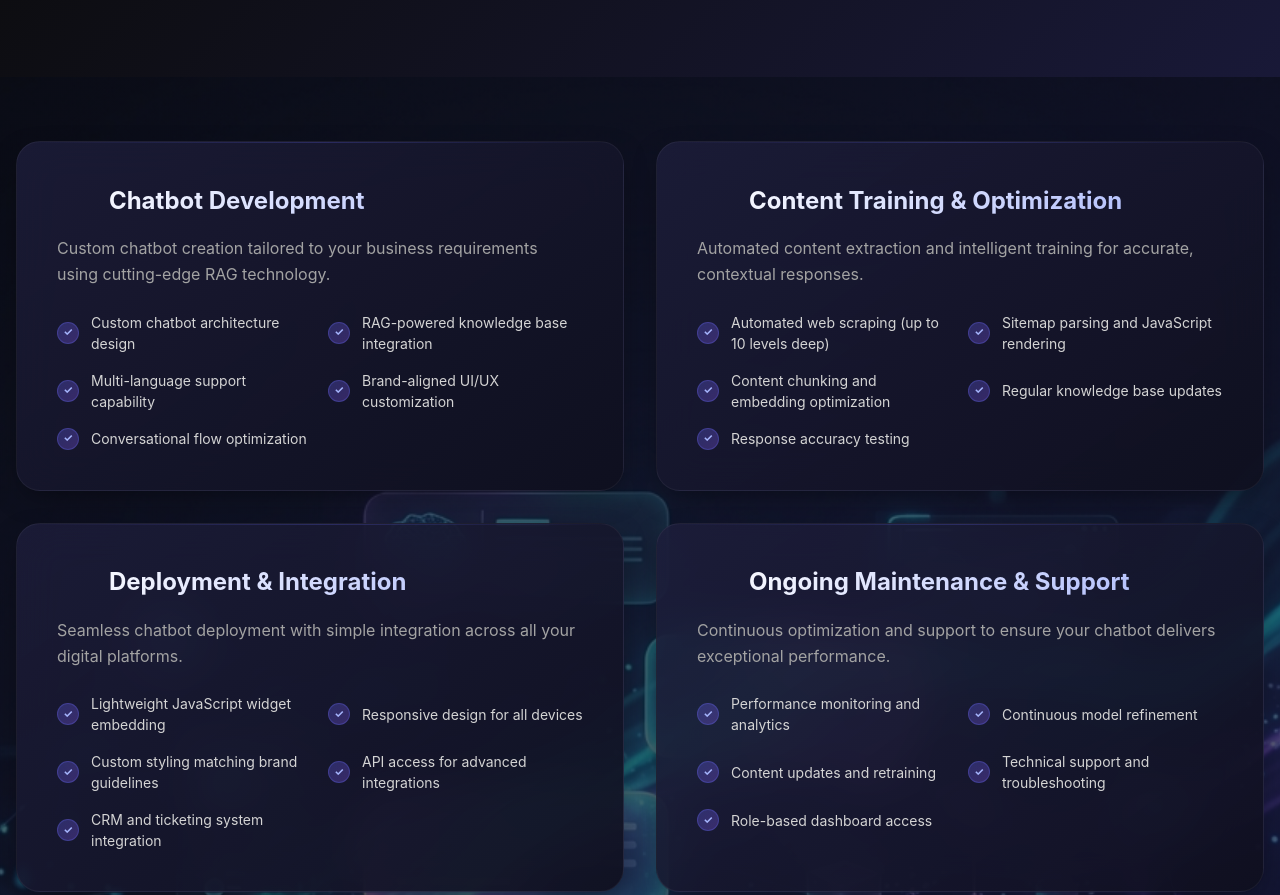
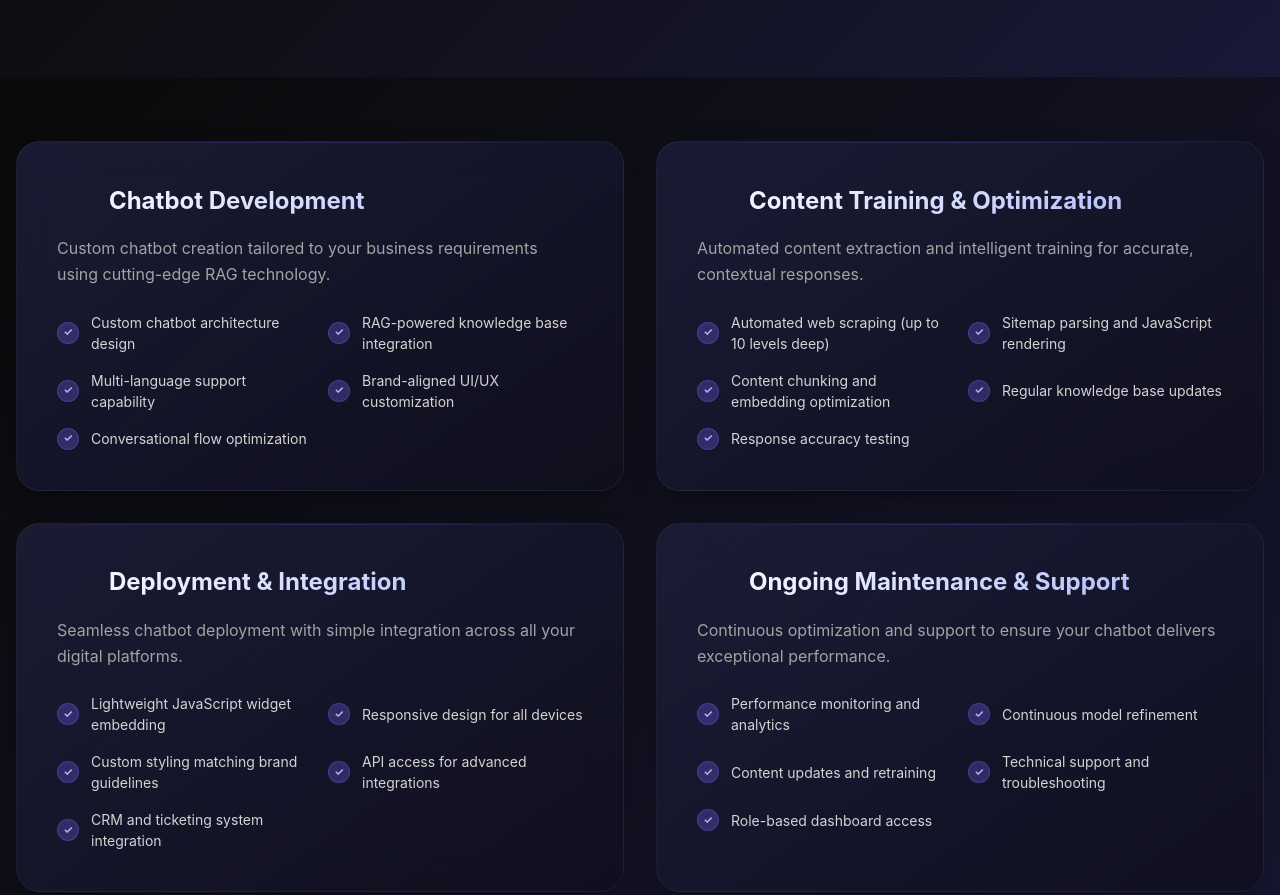
Before and after one commit to andre568-bot/ultimate, a website built with Vite: page services.html in a window 1280 px wide. Shown: the part 525-1420 px from the top of the page. Built offline with nearby package versions, Linux system fonts and the light colour scheme.

Commit message:
Remove overwhelming background image from services page

```diff
--- a/services.html
+++ b/services.html
@@ -235,10 +235,7 @@
 
     <section class="section" style="background: var(--color-dark-900); position: relative; overflow: hidden;">
         <div
-            style="position: absolute; inset: 0; background-image: url('images/chatbot-interaction.png'); background-size: cover; background-position: center; opacity: 0.8; z-index: 0;">
-        </div>
-        <div
-            style="position: absolute; inset: 0; background: linear-gradient(135deg, rgba(10, 10, 10, 0.5) 0%, rgba(26, 26, 62, 0.6) 100%); z-index: 1;">
+            style="position: absolute; inset: 0; background: linear-gradient(135deg, rgba(10, 10, 10, 0.95) 0%, rgba(26, 26, 62, 0.95) 100%); z-index: 1;">
         </div>
         <div class="container" style="position: relative; z-index: 2;">
             <div class="services-grid">
```
